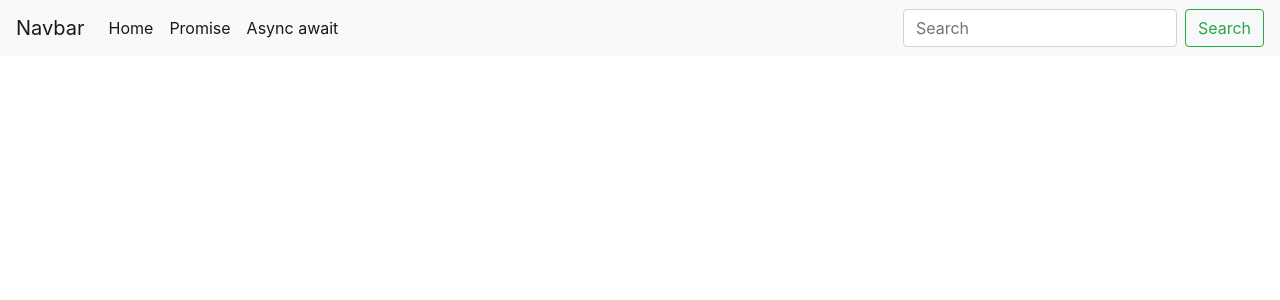
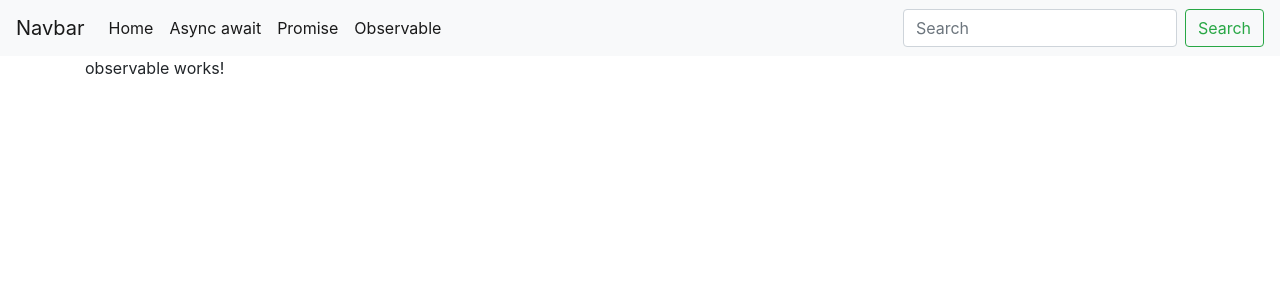
Before and after one commit to habib01cse/rxjsstd, an Angular app: page /observable in a window 1280 px wide. Before the commit this address led to /. Shown: the top 300 px of the page. Built offline with nearby package versions, Linux system fonts and the light colour scheme.

Commit message:
Create observable component and configur theme

```diff
--- a/src/app/app.module.ts
+++ b/src/app/app.module.ts
@@ -9,6 +9,7 @@
 import { PromiseComponent } from './promise/promise.component';
 import { HomeComponent } from './home/home.component';
 import { AsyncAwaitComponent } from './async-await/async-await.component';
+import { ObservableComponent } from './observable/observable.component';
 
 @NgModule({
   declarations: [
@@ -16,6 +17,7 @@
     , PromiseComponent
     , HomeComponent
     , AsyncAwaitComponent
+    , ObservableComponent
   ],
   imports: [
     BrowserModule
--- a/src/app/layout/header/header.component.html
+++ b/src/app/layout/header/header.component.html
@@ -10,10 +10,14 @@
           <a class="nav-link">Home <span class="sr-only">(current)</span></a>
         </li>
         <li class="nav-item active">
-            <a class="nav-link" routerLink="/promise">Promise<span class="sr-only">(current)</span></a>
+            <a class="nav-link" routerLink="/async-await">Async await</a>
+        </li>
+
+        <li class="nav-item active">
+            <a class="nav-link" routerLink="/promise">Promise</a>
         </li>
         <li class="nav-item active">
-            <a class="nav-link" routerLink="/async-await">Async await</a>
+            <a class="nav-link" routerLink="/observable">Observable</a>
         </li>
 
 
--- /dev/null
+++ b/src/app/observable/observable.component.html
@@ -0,0 +1 @@
+<p>observable works!</p>
--- /dev/null
+++ b/src/app/observable/observable.component.ts
@@ -0,0 +1,14 @@
+import { Component, OnInit } from '@angular/core';
+
+@Component({
+  selector: 'app-observable',
+  templateUrl: './observable.component.html',
+})
+export class ObservableComponent implements OnInit {
+
+  constructor() { }
+
+  ngOnInit(): void {
+  }
+
+}
```
Also changed, not shown: src/app/app-routing.module.ts (+9 -1 lines).
